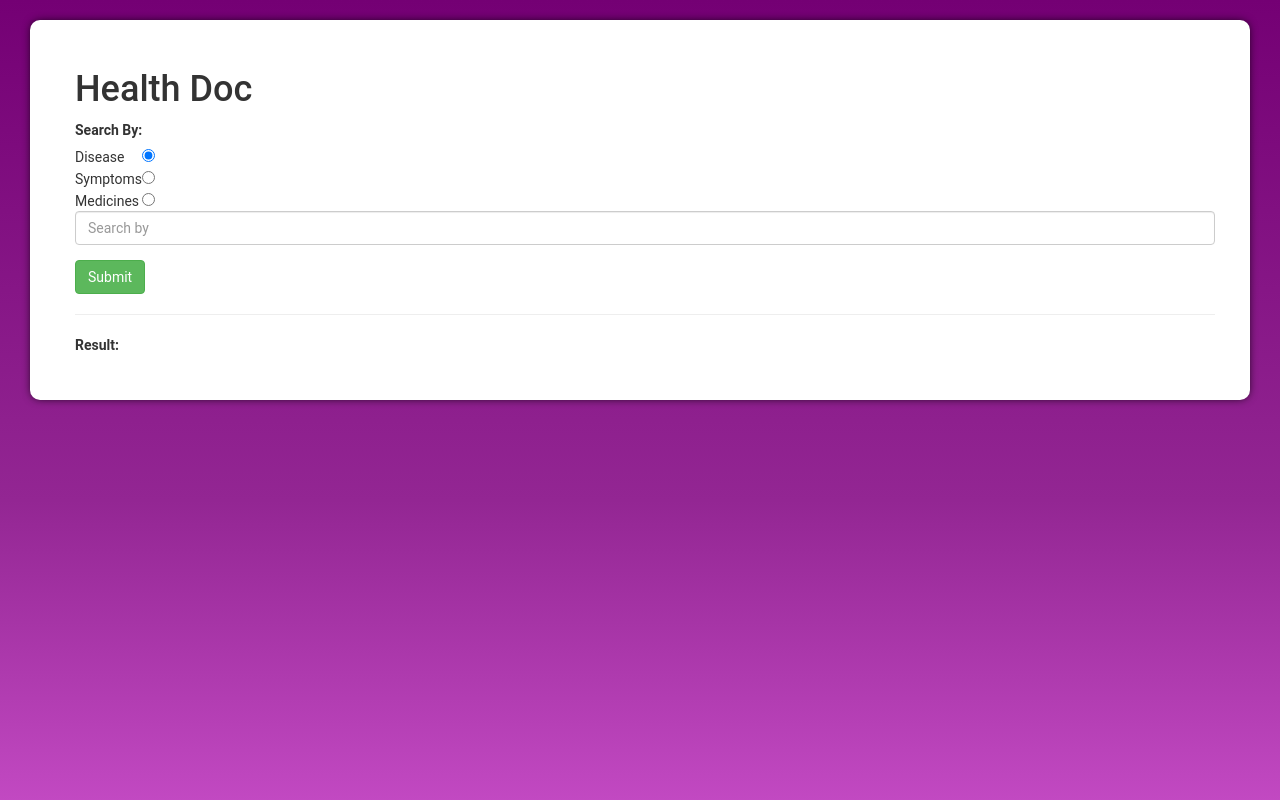
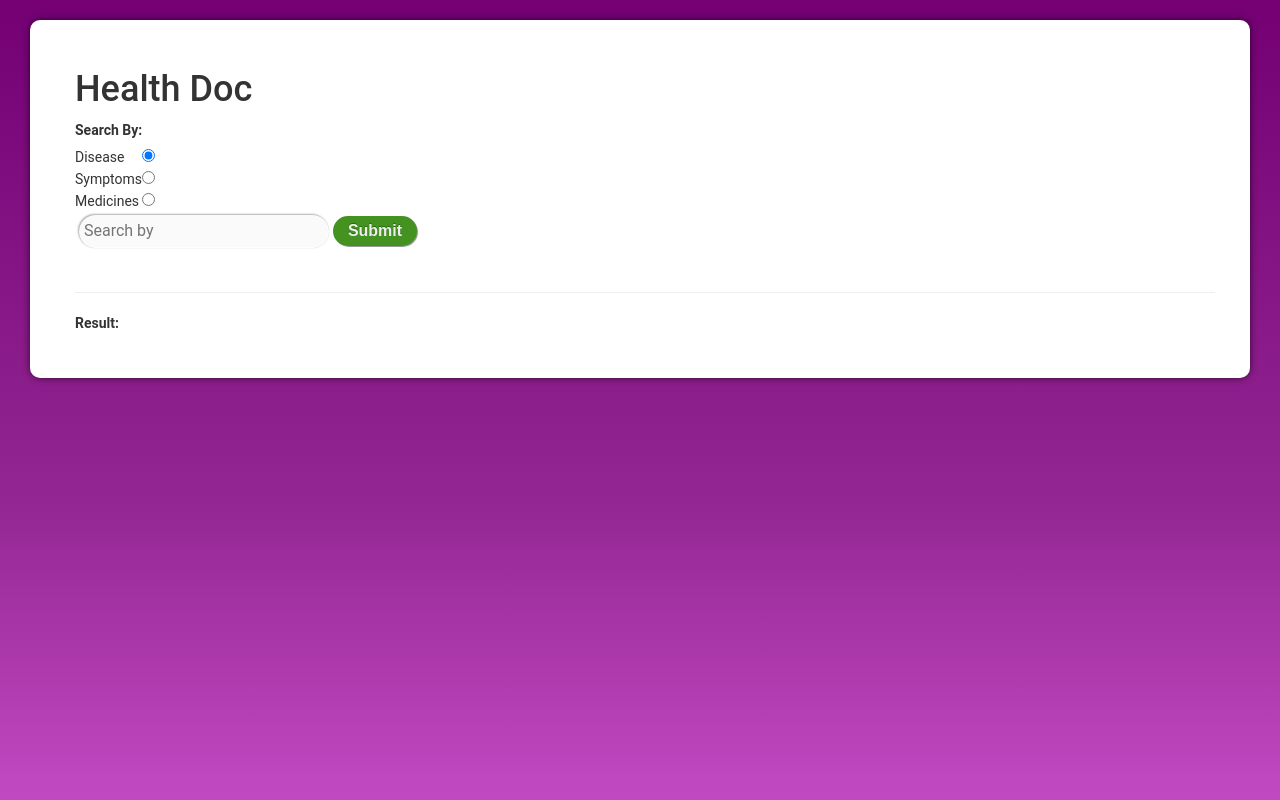
Before and after one commit to sahariardev/HealthDoc-frontend, an Angular app: page / in a window 1280 px wide. Shown: the top 800 px of the page. Built offline with nearby package versions, Linux system fonts and the light colour scheme.

Commit message:
search box has been stylized

```diff
--- a/src/app/config.ts
+++ b/src/app/config.ts
@@ -1,4 +1,4 @@
 export function host()
 {
-    return "http://localhost:8080/api/v1";
+    return "http://192.168.97.115:8080/api/v1";
 }
--- a/src/app/search-page/search-page.component.css
+++ b/src/app/search-page/search-page.component.css
@@ -20,9 +20,9 @@
   {
     border: 2px solid #d7d7d7;
     border-radius:10px;
-
+    width: 258px;
     padding: 6px;
-    margin: 20px 0px;
+    /* margin: 20px 0px; */
     max-height: 200px;
     overflow-y: auto;
   }
@@ -36,3 +36,99 @@
       background-color: #00ccff;
       cursor: pointer;
   }
+
+  Copy below code in your CSS file, or inside style tag in HTML page.
+
+/* search box*/
+
+#search-form_3{
+background: #e1e1e1; /* Fallback color for non-css3 browsers */
+width: 365px;
+margin: 100px auto;
+
+/* Gradients */
+background: -moz-linear-gradient( center top, rgb(243,243,243) 0%, rgb(225,225,225) 100%);
+
+/* Rounded Corners */
+border-radius: 17px;
+-webkit-border-radius: 17px;
+-moz-border-radius: 17px;
+
+/* Shadows */
+box-shadow: 1px 1px 2px rgba(0,0,0,.3), 0 0 2px rgba(0,0,0,.3);
+-webkit-box-shadow: 1px 1px 2px rgba(0,0,0,.3), 0 0 2px rgba(0,0,0,.3);
+-moz-box-shadow: 1px 1px 2px rgba(0,0,0,.3), 0 0 2px rgba(0,0,0,.3);
+}
+
+/*** TEXT BOX ***/
+.search_3{
+background: #fafafa; /* Fallback color for non-css3 browsers */
+
+/* Gradients */
+background: -moz-linear-gradient( center top, rgb(250,250,250) 0%, rgb(230,230,230) 100%);
+border: 0;
+border-bottom: 1px solid #fff;
+border-right: 1px solid rgba(255,255,255,.8);
+font-size: 16px;
+margin: 4px;
+padding: 5px;
+width: 250px;
+
+/* Rounded Corners */
+border-radius: 17px;
+-webkit-border-radius: 17px;
+-moz-border-radius: 17px;
+
+/* Shadows */
+box-shadow: -1px -1px 2px rgba(0,0,0,.3), 0 0 1px rgba(0,0,0,.2);
+-webkit-box-shadow: -1px -1px 2px rgba(0,0,0,.3), 0 0 1px rgba(0,0,0,.2);
+-moz-box-shadow: -1px -1px 2px rgba(0,0,0,.3), 0 0 1px rgba(0,0,0,.2);
+}
+
+/*** USER IS FOCUSED ON TEXT BOX ***/
+.search_3:focus{
+outline: none;
+background: #fff; /* Fallback color for non-css3 browsers */
+
+/* Gradients */
+background: -moz-linear-gradient( center top, rgb(255,255,255) 0%, rgb(235,235,235) 100%);
+}
+
+/*** SEARCH BUTTON ***/
+.submit_3{
+background: #44921f;/* Fallback color for non-css3 browsers */
+/* Gradients */
+background: -moz-linear-gradient( center top, rgb(79,188,32) 0%, rgb(73,157,34) 15%, rgb(62,135,28) 88%, rgb(49,114,21) 100%);
+border: 0;
+color: #eee;
+cursor: pointer;
+font: 16px 'Raleway', sans-serif;
+font-weight: bold;
+height: 30px;
+text-shadow: 0 -1px 0 rgba(0,0,0,.3);
+width: 84px;
+outline: none;
+
+/* Rounded Corners */
+border-radius: 30px;
+-webkit-border-radius: 30px;
+-moz-border-radius: 30px;
+
+/* Shadows */
+box-shadow: -1px -1px 1px rgba(255,255,255,.5), 1px 1px 0 rgba(0,0,0,.4);
+-moz-box-shadow: -1px -1px 1px rgba(255,255,255,.5), 1px 1px 0 rgba(0,0,0,.2);
+-webkit-box-shadow: -1px -1px 1px rgba(255,255,255,.5), 1px 1px 0 rgba(0,0,0,.4);
+}
+/*** SEARCH BUTTON HOVER ***/
+.submit_3:hover {
+background: #4ea923; /* Fallback color for non-css3 browsers */
+
+/* Gradients */
+background: -moz-linear-gradient( center top, rgb(89,222,27) 0%, rgb(83,179,38) 15%, rgb(66,143,27) 80%, rgb(54,120,22) 100%);
+}
+.submit_3:active {
+background: #4ea923; /* Fallback color for non-css3 browsers */
+
+/* Gradients */
+background: -moz-linear-gradient( center bottom, rgb(89,222,27) 0%, rgb(83,179,38) 15%, rgb(66,143,27) 80%, rgb(54,120,22) 100%);
+}
--- a/src/app/search-page/search-page.component.html
+++ b/src/app/search-page/search-page.component.html
@@ -5,7 +5,7 @@
   <h1>Health Doc</h1>
 
   <form #searchInfo = "ngForm" (ngSubmit) = "onClickSubmit(searchInfo.value)" autocomplete="off">
-  <div class="form-group">
+  <div class="search-form_3">
   <label>Search By: </label>
   <div>
   <tr *ngFor="let entry of entries">
@@ -20,8 +20,9 @@
   </div>
 
 
-  <input type="text" class="form-control"(keyup)="showSuggestions()" [(ngModel)]="disease" id="name" name="disease"
+  <input class="search_3" type="text" (keyup)="showSuggestions()" [(ngModel)]="disease" id="name" name="disease"
   placeholder="Search by" required>
+  <button type="submit" class="submit_3">Submit</button>
   </div>
   <div class="suggestion-container" *ngIf="showSuggestionBox">
     <div class="suggestion" *ngFor="let s of suggestions" (click)="selectSuggestion(s._source.name)">
@@ -31,7 +32,7 @@
 
   </div>
 
-  <button type="submit" class="btn btn-success">Submit</button>
+
 <br/>
 <hr>
   <label>Result:</label>
```
Also changed, not shown: 1 other file (tests, documents, lock files or other folders).
